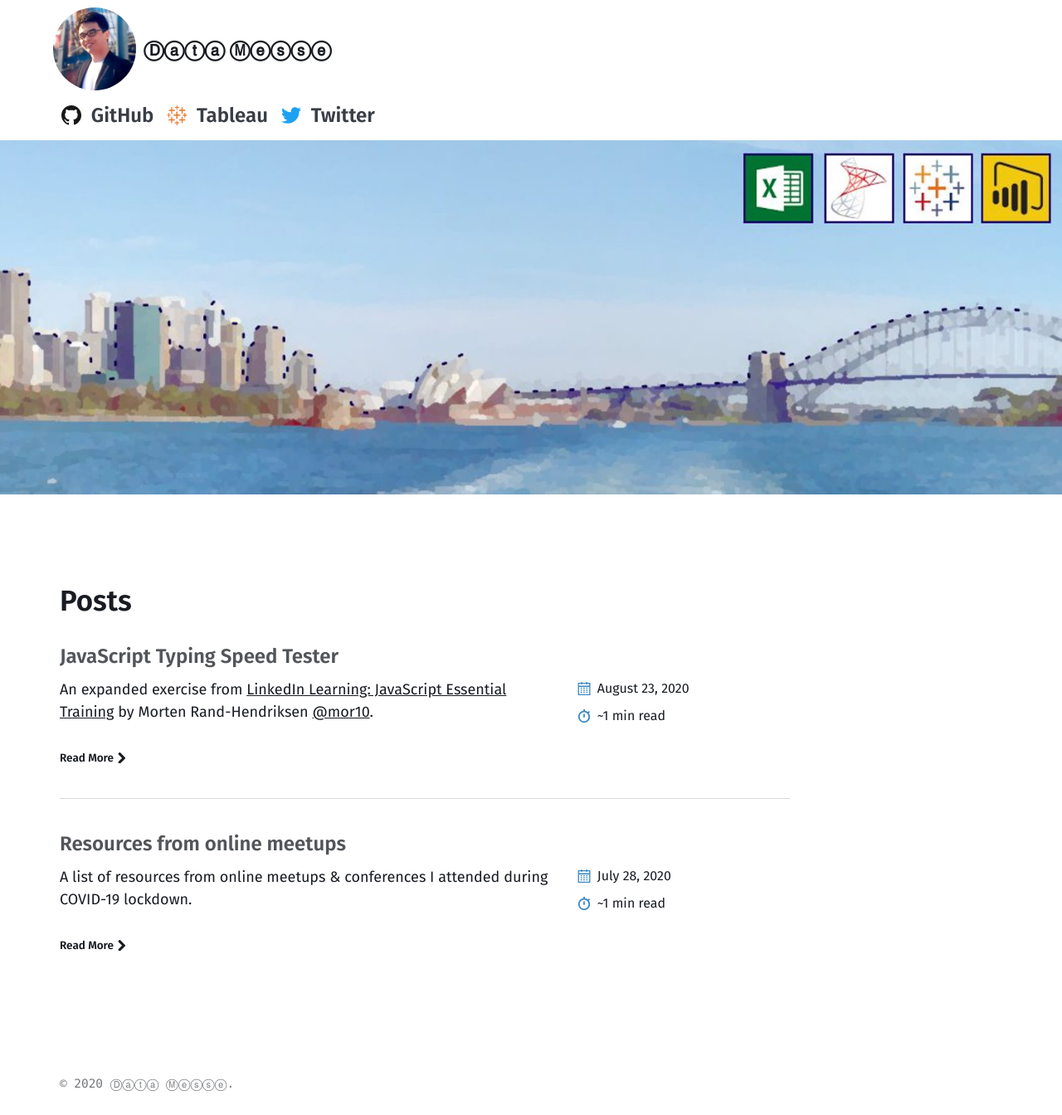
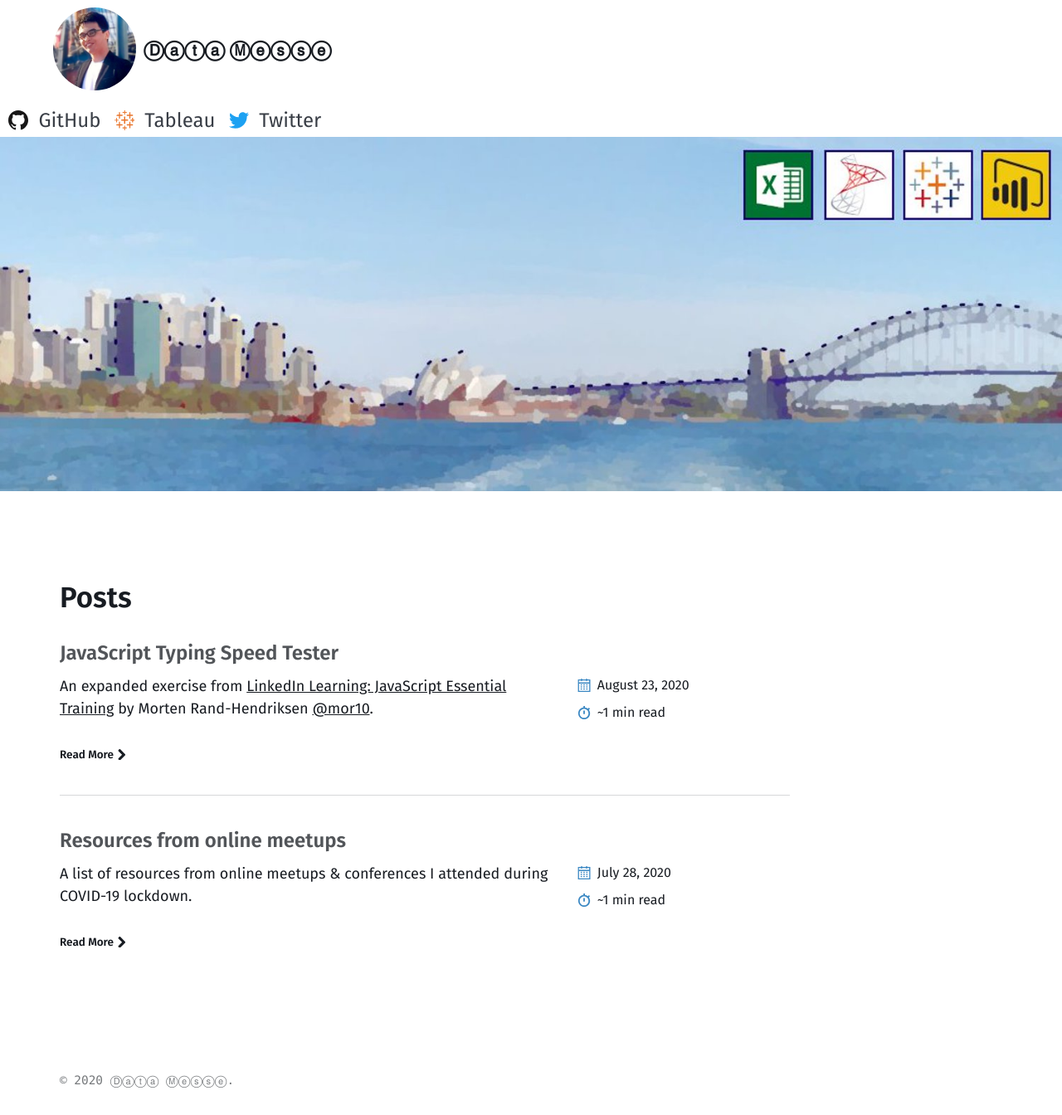
Before and after one commit to datamesse/blog, a Jekyll site: the page built from index.md, in a window 1280 px wide. Shown: the whole page at 83% size. Built offline with Jekyll 4.4.1, drawn with Linux system fonts in a browser that asks for light colours.

Commit message:
Update masthead.html

```diff
--- a/_includes/masthead.html
+++ b/_includes/masthead.html
@@ -13,7 +13,6 @@
             {% if site.logo %}<img src="{{ site_logo }}" alt="" class="site-logo">{% endif %}
             <span>{{ site.title | escape }}</span>
           </a>
-          {% include contact-list.html %}
         </h1>
       {% else %}
         <p class="site-title">
@@ -21,9 +20,9 @@
             {% if site.logo %}<img src="{{ site_logo }}" alt="" class="site-logo">{% endif %}
             <span>{{ site.title | escape }}</span>
           </a>
-          {% include contact-list.html %}
         </p>
       {% endif %}
+      {% include contact-list.html %}
     </div>
   </div>
 </header>
```
